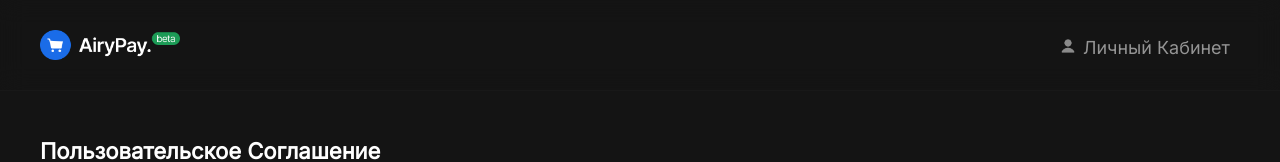
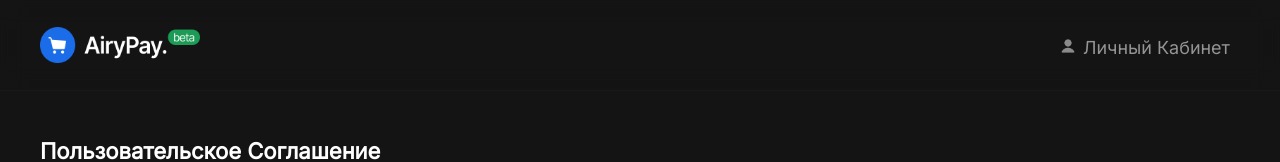
Before and after one commit to airy-pay/airy-pay-landing, a plain HTML site: page arules.html in a window 1280 px wide. Shown: the top 162 px of the page. Drawn offline with Linux system fonts and the light colour scheme.

Commit message:
Fix logo

```diff
--- a/arules.html
+++ b/arules.html
@@ -12,7 +12,7 @@
 <body class="noBackImage">
     <header>
         <div class="headerContent">
-            <img src="assets/main-logo.png" alt="AiryPay" class="mainLogoImg">
+            <img src="assets/main-logo.png" alt="AiryPay" class="mainLogoImg" onclick="location='https://airypay.ru/'">
             <div class="userAreaButton">
                 <img src="assets/icons/user.png" alt="user" class="userIconImg">
                 <span class="userAreaText" onclick="location='https://cp.airypay.ru/'">
--- a/main.css
+++ b/main.css
@@ -121,7 +121,7 @@ header {
 
 .mainLogoImg {
     width: 100%;
-    max-width: 140px;
+    max-width: 160px;
     height: auto;
 }
 
```
Also changed, not shown: index.html (+1 -1 lines), terms.html (+1 -1 lines).
